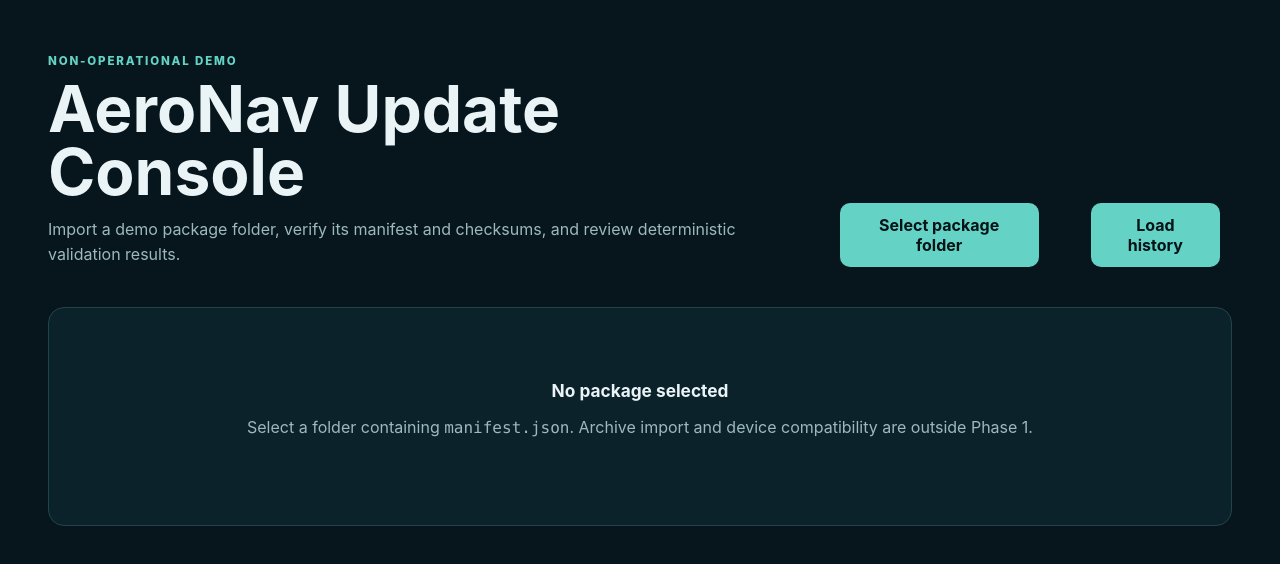
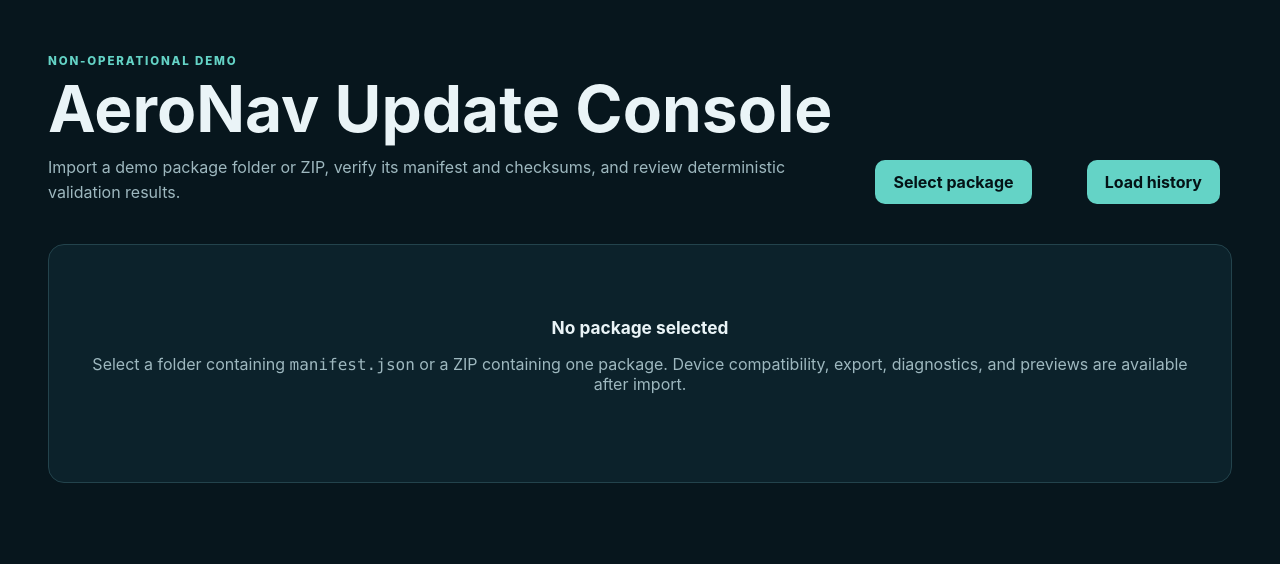
Before and after one commit to RedSparrowEU/ARINC-Demo, a React (Vite) app in the folder desktop/src/renderer/: page / in a window 1280 px wide. Shown: the top 564 px of the page. Built offline with nearby package versions, Linux system fonts and the light colour scheme.

Commit message:
Document desktop ZIP package intake

```diff
--- a/desktop/src/renderer/src/App.tsx
+++ b/desktop/src/renderer/src/App.tsx
@@ -46,10 +46,10 @@ export function App(): React.JSX.Element {
         <div>
           <p className="eyebrow">NON-OPERATIONAL DEMO</p>
           <h1>AeroNav Update Console</h1>
-          <p className="summary">Import a demo package folder, verify its manifest and checksums, and review deterministic validation results.</p>
+          <p className="summary">Import a demo package folder or ZIP, verify its manifest and checksums, and review deterministic validation results.</p>
         </div>
         <button onClick={() => void selectPackage()} disabled={state.kind === 'loading'}>
-          {state.kind === 'loading' ? 'Validating…' : state.kind === 'completed' ? 'Choose another folder' : 'Select package folder'}
+          {state.kind === 'loading' ? 'Validating…' : state.kind === 'completed' ? 'Choose another package' : 'Select package'}
         </button>
         <button
           onClick={() => {
@@ -73,7 +73,7 @@ function EmptyState(): React.JSX.Element {
   return (
     <section className="panel empty-state">
       <h2>No package selected</h2>
-      <p>Select a folder containing <code>manifest.json</code>. Archive import and device compatibility are outside Phase 1.</p>
+      <p>Select a folder containing <code>manifest.json</code> or a ZIP containing one package. Device compatibility, export, diagnostics, and previews are available after import.</p>
     </section>
   )
 }
```
Also changed, not shown: 4 other files (tests, documents, lock files or other folders).
